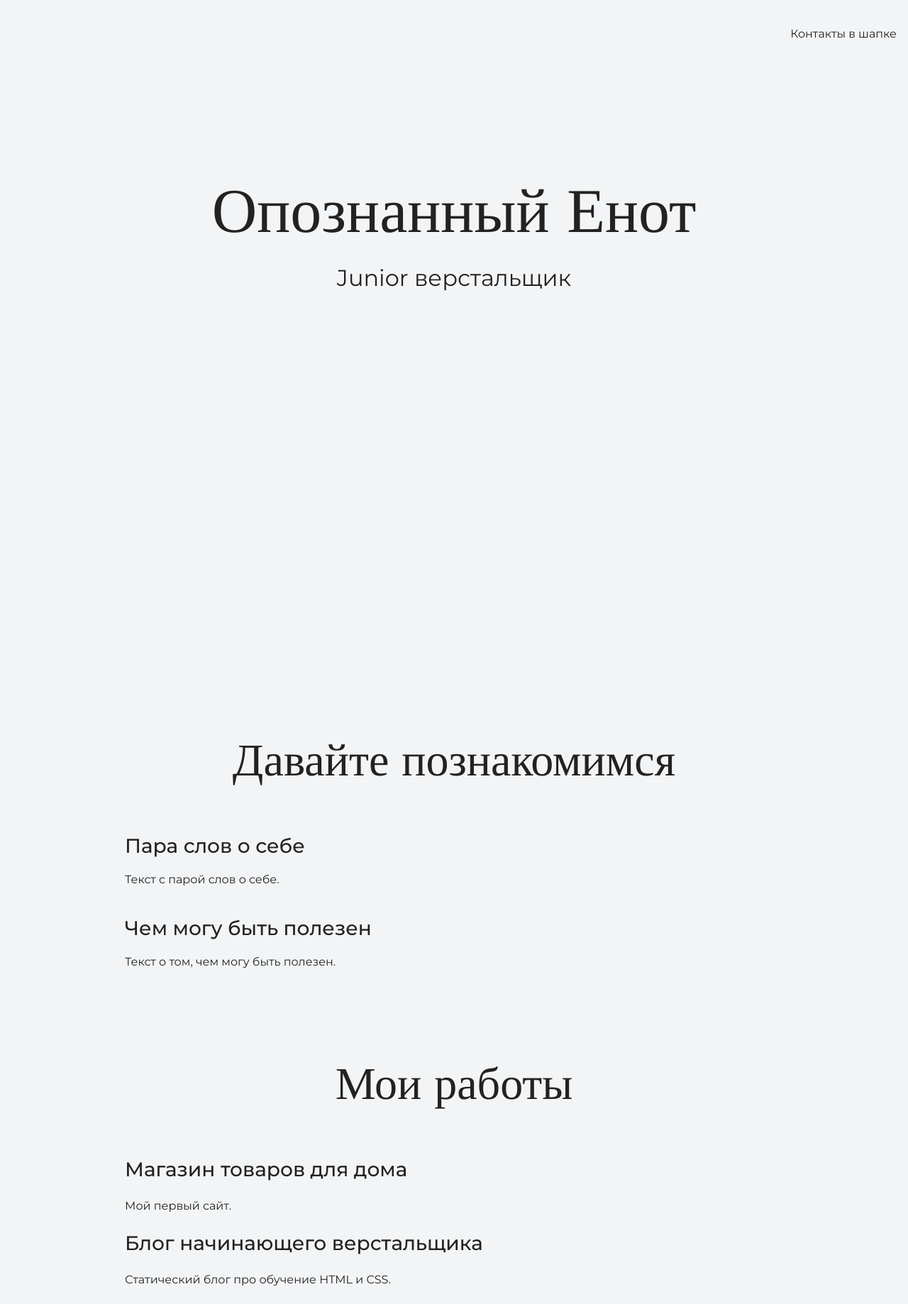
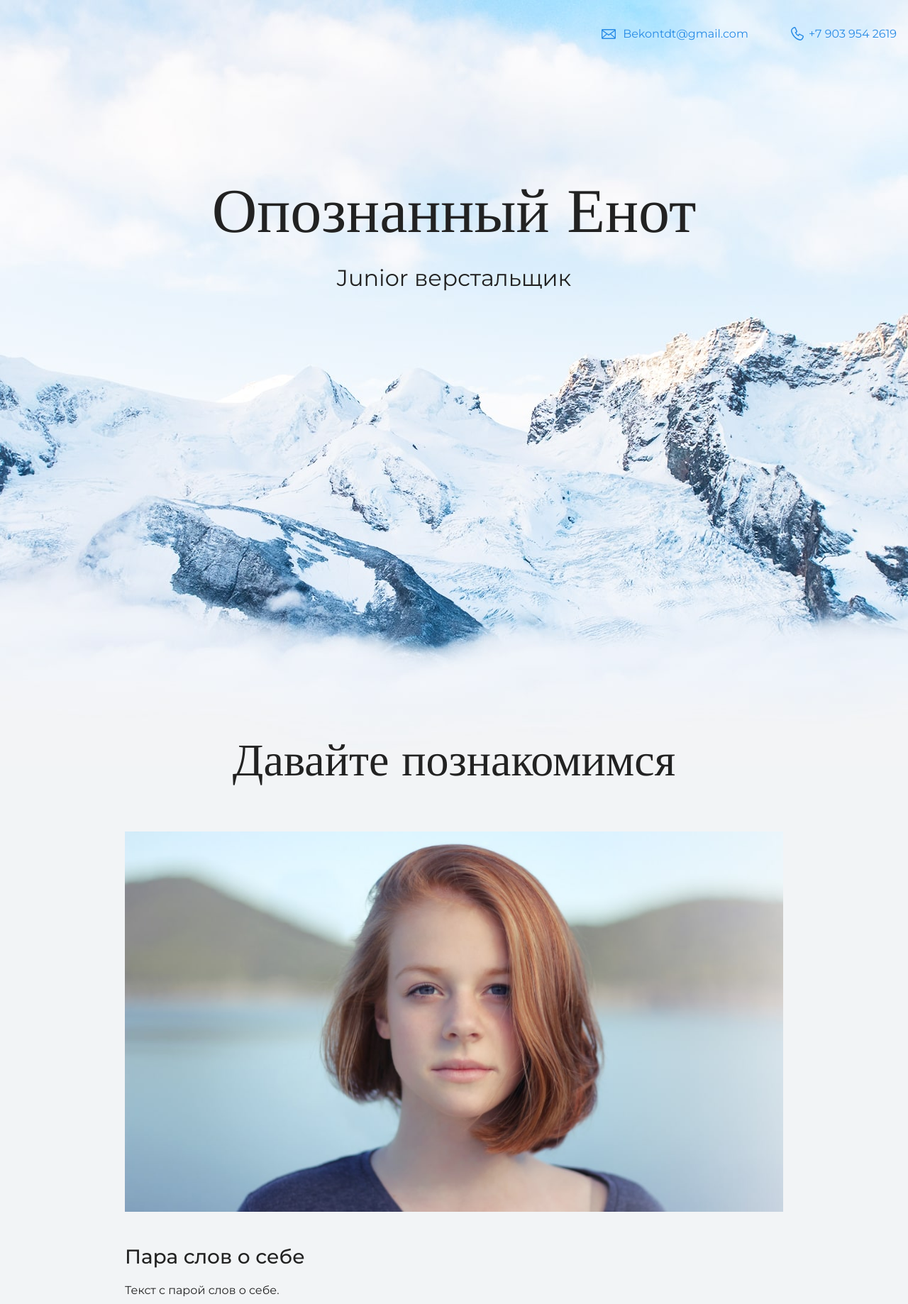
Before and after one commit to Viewrespect/my-site2, a plain HTML site: page index.html in a window 1280 px wide. Shown: the top 1838 px of the page at 71% size. Drawn offline with nearby package versions, Linux system fonts and the light colour scheme.

Commit message:
Изменил сайт, картинки

```diff
--- a/index.html
+++ b/index.html
@@ -10,7 +10,8 @@
   <body>
     <header class="page-header">
 	<div class="container">
-      Контакты в шапке
+      <a href="mailto: bekontdt@gmail.com" class="header-email"> Bekontdt@gmail.com </a>
+	  <a href="tel:+79039542619" class="header-phone">+7 903 954 2619</a>
     </div> </header>
 
     <section class="hero-image">
@@ -23,6 +24,9 @@
     <section class="intro">
 	<div class="container">
       <h2 class="subheading">Давайте познакомимся</h2>
+	  <figure class="user-image">
+	  <img src="files/user.jpg" width="928" height="536" alt="Фотография Неопознанного Енота">
+	  </figure>
       <h3>Пара слов о себе</h3>
       <p>Текст с парой слов о себе.</p>
       <h3>Чем могу быть полезен</h3>
@@ -33,9 +37,12 @@
     <section class="portfolio">
 	<div class="container">
       <h2 class="subheading">Мои работы</h2>
-
+	<figure class="project-image">
+	<img src="files/project.jpg" width="928" height="536" alt="Cайт магазина товаров для дома">
+	</figure>
       <h3>Магазин товаров для дома</h3>
       <p>Мой первый сайт.</p>
+	  <a class="button" href="source/project/index.html">Открыть страницу</a>
 
       <h3>Блог начинающего верстальщика</h3>
       <p>Статический блог про обучение HTML и CSS.</p>
@@ -44,7 +51,8 @@
 
     <footer class="page-footer">
 	<div class="container">
-      Контакты в подвале
+	<a href="mailto:bekontdt@gmail" class="footer-email">bekontdt@gmail</a>
+	<a href="tel:+79039542619" class="footer-phone">+7-903-954-2619</a>
 	  </div>
     </footer>
   </body>
```
Also changed, not shown: files/project.jpg (added), files/user.jpg (added), img/hero-bg.jpg (added), img/icon-css.svg (added), img/icon-email-footer.svg (added), img/icon-email-header.svg (added), img/icon-html.svg (added), img/icon-phone-footer.svg (added), img/icon-phone-header.svg (added).
